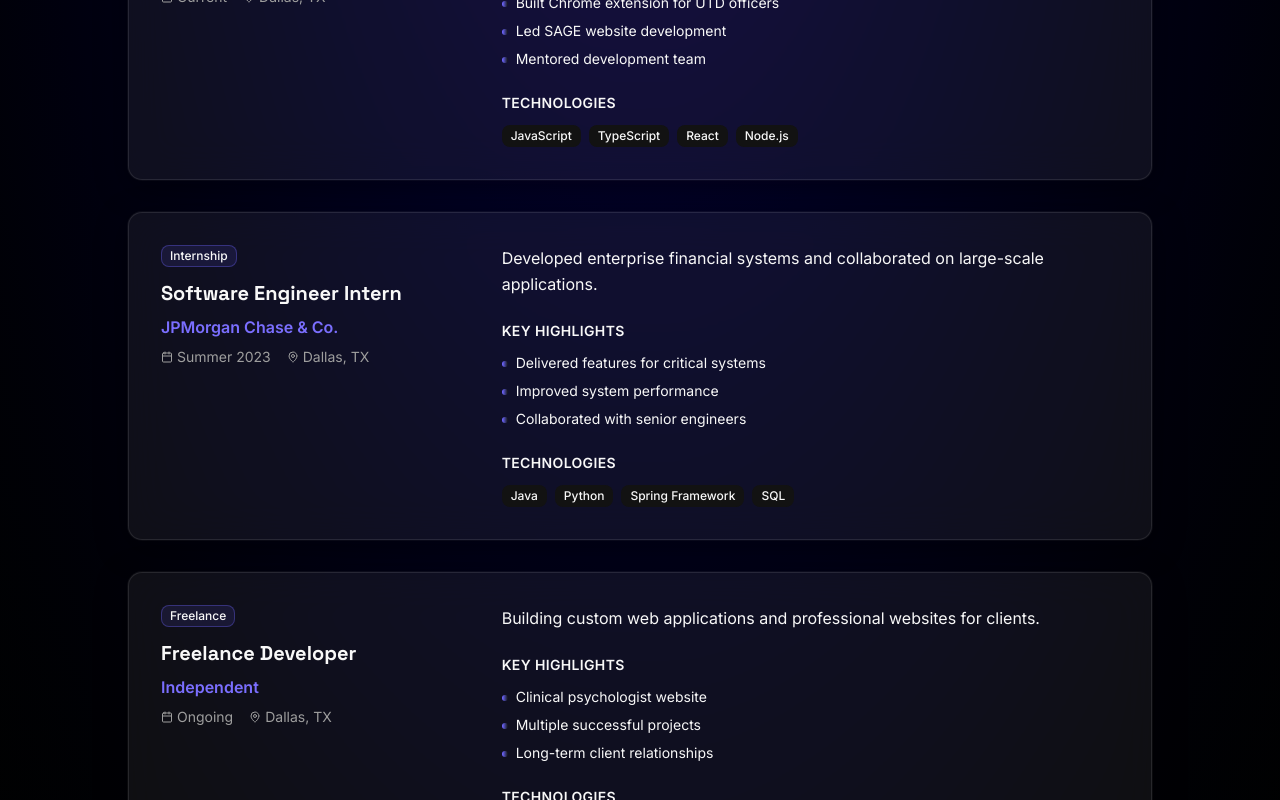
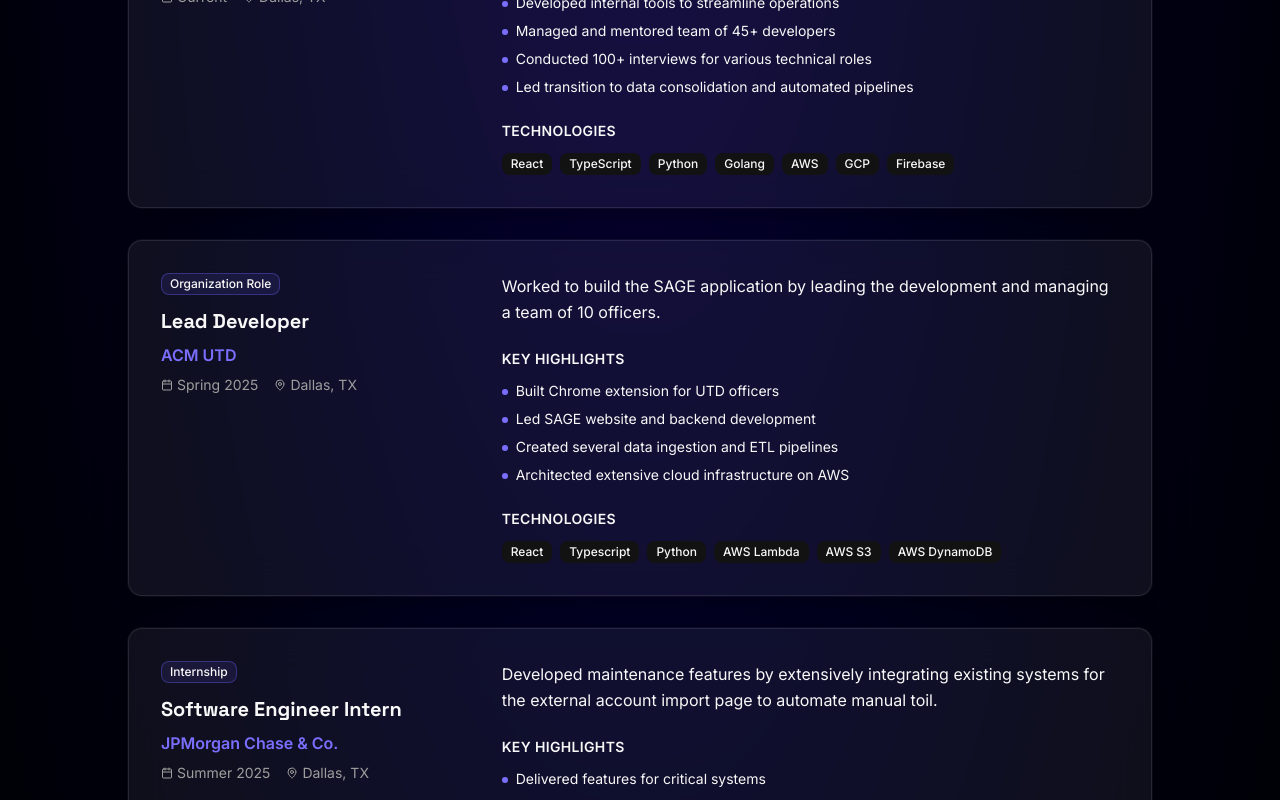
Before and after one commit to emw8105/portfolio, a Next.js app: page /experience in a window 1280 px wide. Shown: the part 420-1220 px from the top of the page. Built offline with nearby package versions, Linux system fonts and the light colour scheme.

Commit message:
basic experience info integration

```diff
--- a/src/app/experience/page.tsx
+++ b/src/app/experience/page.tsx
@@ -10,24 +10,41 @@
       company: "ACM UTD",
       location: "Dallas, TX",
       period: "Current",
-      type: "Leadership",
+      type: "Organization Role",
       description:
         "Leading technical initiatives and development projects for UTD's largest computer science organization.",
-      technologies: ["JavaScript", "TypeScript", "React", "Node.js"],
+      technologies: ["React", "TypeScript", "Python", "Golang", "AWS", "GCP", "Firebase"],
+      highlights: [
+        "Developed internal tools to streamline operations",
+        "Managed and mentored team of 45+ developers",
+        "Conducted 100+ interviews for various technical roles",
+        "Led transition to data consolidation and automated pipelines",
+      ],
+    },
+    {
+      title: "Lead Developer",
+      company: "ACM UTD",
+      location: "Dallas, TX",
+      period: "Spring 2025",
+      type: "Organization Role",
+      description:
+        "Worked to build the SAGE application by leading the development and managing a team of 10 officers.",
+      technologies: ["React", "Typescript", "Python", "AWS Lambda", "AWS S3", "AWS DynamoDB"],
       highlights: [
         "Built Chrome extension for UTD officers",
-        "Led SAGE website development",
-        "Mentored development team",
+        "Led SAGE website and backend development",
+        "Created several data ingestion and ETL pipelines",
+        "Architected extensive cloud infrastructure on AWS",
       ],
     },
     {
       title: "Software Engineer Intern",
       company: "JPMorgan Chase & Co.",
       location: "Dallas, TX",
-      period: "Summer 2023",
+      period: "Summer 2025",
       type: "Internship",
-      description: "Developed enterprise financial systems and collaborated on large-scale applications.",
-      technologies: ["Java", "Python", "Spring Framework", "SQL"],
+      description: "Developed maintenance features by extensively integrating existing systems for the external account import page to automate manual toil.",
+      technologies: ["React", "Typescript", "Java", "Spring Framework", "SQL"],
       highlights: [
         "Delivered features for critical systems",
         "Improved system performance",
@@ -35,14 +52,32 @@
       ],
     },
     {
-      title: "Freelance Developer",
-      company: "Independent",
+      title: "Fullstack Software Developer Intern",
+      company: "Verizon",
       location: "Dallas, TX",
-      period: "Ongoing",
-      type: "Freelance",
-      description: "Building custom web applications and professional websites for clients.",
-      technologies: ["React", "Next.js", "Tailwind CSS", "Vercel"],
-      highlights: ["Clinical psychologist website", "Multiple successful projects", "Long-term client relationships"],
+      period: "Summer 2024",
+      type: "Internship",
+      description: "Developed enterprise financial systems and collaborated on large-scale applications.",
+      technologies: ["React", "Node.js", "Express.js", "SQL"],
+      highlights: [
+        "Delivered features for critical systems",
+        "Improved system performance",
+        "Collaborated with senior engineers",
+      ],
+    },
+    {
+      title: "Software Developer Intern",
+      company: "Voxai Solutions",
+      location: "Dallas, TX",
+      period: "Summer 2023 - Summer 2024",
+      type: "Internship",
+      description: "Developed enterprise financial systems and collaborated on large-scale applications.",
+      technologies: ["C#", ".NET", "Node.js", "AWS Lambda", "SQL"],
+      highlights: [
+        "Delivered features for critical systems",
+        "Improved system performance",
+        "Collaborated with senior engineers",
+      ],
     },
   ]
 
@@ -91,7 +126,7 @@
                       <div className="grid gap-2">
                         {exp.highlights.map((highlight, idx) => (
                           <div key={idx} className="flex items-start gap-2">
-                            <div className="w-1.5 h-1.5 bg-gradient-to-r from-primary to-secondary rounded-full mt-2 flex-shrink-0" />
+                            <div className="w-1.5 h-1.5 bg-primary rounded-full mt-2 flex-shrink-0" />
                             <span className="text-sm">{highlight}</span>
                           </div>
                         ))}
```
